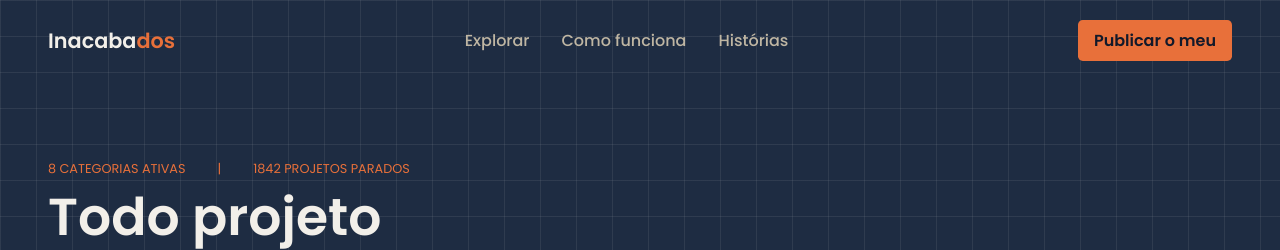
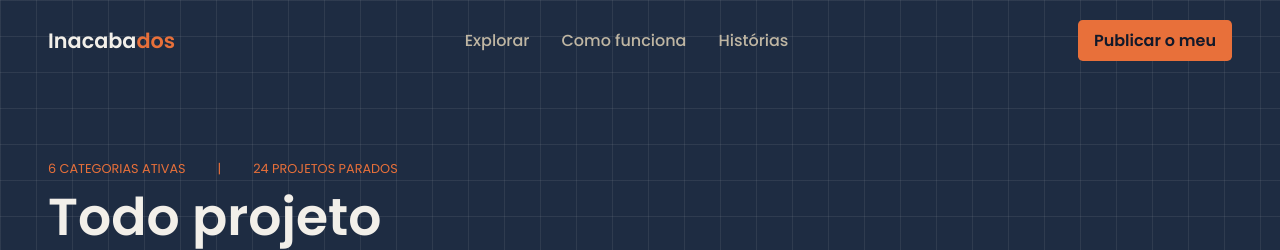
Before and after one commit to SBrunoli/Projeto-Inacabados, a React (Vite) app: page / in a window 1280 px wide. Shown: the top 250 px of the page. Built offline with nearby package versions, Linux system fonts and the light colour scheme; data requests are answered from the project's data file.

Commit message:
feat: exibe informações do Hero dinamicamente

```diff
--- a/src/App.tsx
+++ b/src/App.tsx
@@ -68,7 +68,10 @@ function App() {
   return (
     <>
       <Navbar />
-      <Hero />
+      <Hero
+        categoriesCount={categories.length}
+        stoppedProjectsCount={projects.length}
+      />
       <Infos projects={projects} categories={categories} />
       <Filters
         activeCategory={category}
--- a/src/components/Hero/Hero.tsx
+++ b/src/components/Hero/Hero.tsx
@@ -1,13 +1,18 @@
 import styles from "./Hero.module.css";
 
-function Hero() {
+interface HeroProps {
+  categoriesCount: number;
+  stoppedProjectsCount: number;
+}
+
+function Hero({ categoriesCount, stoppedProjectsCount }: HeroProps) {
   return (
     <section className={styles.hero}>
       {/* Categories and Projects */}
       <ul className={styles.hero__infos}>
-        <li>8 categorias ativas</li>
+        <li>{categoriesCount} categorias ativas</li>
         <li>|</li>
-        <li>1842 projetos parados</li>
+        <li>{stoppedProjectsCount} projetos parados</li>
       </ul>
 
       {/* title */}
```
